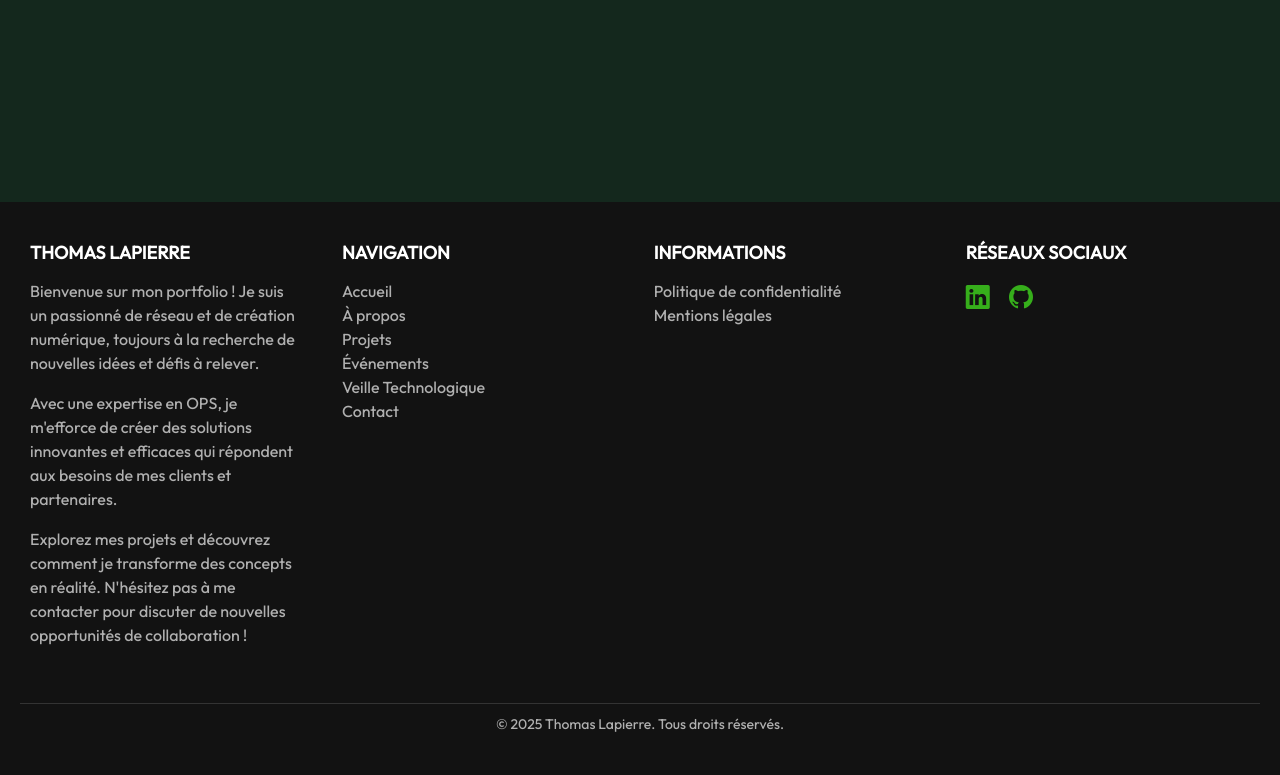
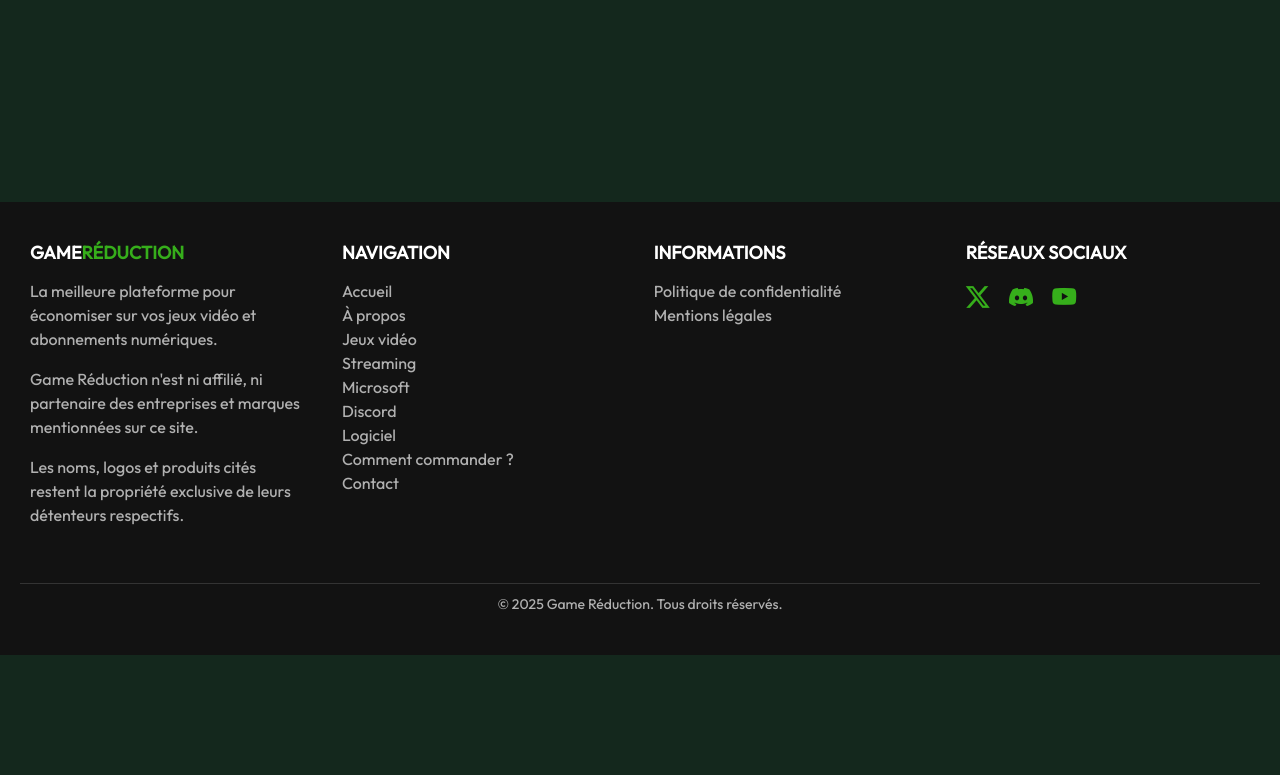
Before and after one commit to ThomasLap13/Game-Reduction, a PHP site: page /a-propos.php in a window 1280 px wide. Shown: the part 1183-1958 px from the top of the page. After the commit the page ends 1838 px from the top, so only its background shows below. Run offline with PHP 8.4, Linux system fonts and the light colour scheme.

Commit message:
V2 - footer.php Ok

```diff
--- a/includes/footer.php
+++ b/includes/footer.php
@@ -3,21 +3,24 @@
     <footer>
         <div class="footer-container">
             <div class="footer-section about">
-                <h4><span style="font-weight: bold;">Thomas Lapierre</span></h4>
-                <p>Bienvenue sur mon portfolio ! Je suis un passionné de réseau et de création numérique, toujours à la recherche de nouvelles idées et défis à relever.</p>
-                <p>Avec une expertise en OPS, je m'efforce de créer des solutions innovantes et efficaces qui répondent aux besoins de mes clients et partenaires.</p>
-                <p>Explorez mes projets et découvrez comment je transforme des concepts en réalité. N'hésitez pas à me contacter pour discuter de nouvelles opportunités de collaboration !</p>
+                <h4><span style="font-weight: bold;">Game</span><span style="color: #36ae1b;">Réduction</span></h4>
+                <p>La meilleure plateforme pour économiser sur vos jeux vidéo et abonnements numériques.</p>
+                <p>Game Réduction n'est ni affilié, ni partenaire des entreprises et marques mentionnées sur ce site.</p>
+                <p>Les noms, logos et produits cités restent la propriété exclusive de leurs détenteurs respectifs.</p>
             </div>
 
             <div class="footer-section">
                 <h4>Navigation</h4>
                 <ul class="footer-links">
-                    <a href="../public/index.php" class="footer-link">Accueil</a><br>
+                    <a href="https://game-reduction.fr" class="footer-link">Accueil</a><br>
                     <a href="../public/a-propos.php" class="footer-link">À propos</a><br>
-                    <a href="Voir-plus/projets.php" class="footer-link">Projets</a><br>
-                    <a href="../public/evenements.php" class="footer-link">Événements</a><br>
-                    <a href="../public/veille.php" class="footer-link">Veille Technologique</a><br>
-                    <a href="../public/contact.php" class="footer-link">Contact</a><br>
+                    <a href="../public/shopping/jeux-video.php" class="footer-link">Jeux vidéo</a><br>
+                    <a href="../public/shopping/streaming.php" class="footer-link">Streaming</a><br>
+                    <a href="../public/shopping/microsoft.php" class="footer-link">Microsoft</a><br>
+                    <a href="../public/shopping/discord.php" class="footer-link">Discord</a><br>
+                    <a href="../public/shopping/logiciel.php" class="footer-link">Logiciel</a><br>
+                    <a href="../public/comment-commander.php" class="footer-link">Comment commander ?</a><br>
+                    <a href="../public//contact.php" class="footer-link">Contact</a><br>
                 </ul>
             </div>
 
@@ -32,17 +35,20 @@
             <div class="footer-section">
                 <h4>Réseaux sociaux</h4>
                 <div class="social-icons">
-                    <a href="https://www.linkedin.com/in/lapierre-thomas/" target="_blank" class="me-3">
-                        <i class="bi bi-linkedin" style="font-size: 1.5rem; color: #36ae1b;"></i>
+                    <a href="https://x.com/GameReduction" target="_blank" class="me-3">
+                        <i class="bi bi-twitter-x" style="font-size: 1.5rem; color: #36ae1b;"></i>
                     </a>
-                    <a href="https://github.com/thomaslap13" target="_blank" class="me-3">
-                        <i class="bi bi-github" style="font-size: 1.5rem; color: #36ae1b;"></i>
+                    <a href="https://discord.gg/mUGhG8S6Km" target="_blank" class="me-3">
+                        <i class="bi bi-discord" style="font-size: 1.5rem; color: #36ae1b;"></i>
+                    </a>
+                    <a href="https://www.youtube.com/@GameReduction" target="_blank">
+                        <i class="bi bi-youtube" style="font-size: 1.5rem; color: #36ae1b;"></i>
                     </a>
                 </div>
             </div>
         </div>
         <div class="footer-bottom">
-            &copy; 2025 Thomas Lapierre. Tous droits réservés.
+            &copy; 2025 Game Réduction. Tous droits réservés.
         </div>
     </footer>
 
```
